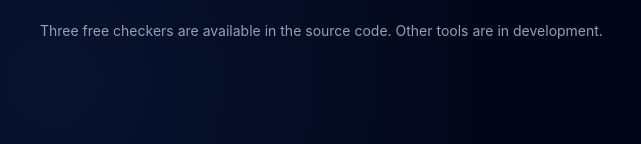
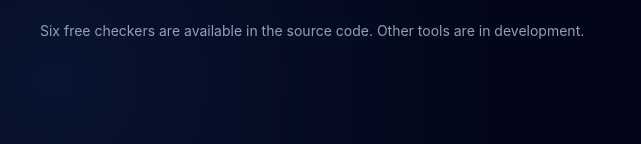
Before and after one commit to bharathuma/aiseoonline, an Astro site in the folder apps/web/: page / in a window 1280 px wide. Shown: the part 656-800 px from the top of the page, 10-651 px from the left. Built offline with nearby package versions, Linux system fonts and the light colour scheme; Astro itself is replaced by a stand-in of ours.

Commit message:
docs: document six implemented free SEO checks

```diff
--- a/apps/web/src/pages/index.astro
+++ b/apps/web/src/pages/index.astro
@@ -30,7 +30,7 @@ import ToolDirectory from '../components/ToolDirectory.tsx';
           <UiButton href="/audit/" variant="secondary">How site audits will work</UiButton>
         </div>
         <p class="mt-6 text-sm text-slate-400">
-          Three free checkers are available in the source code. Other tools are in development.
+          Six free checkers are available in the source code. Other tools are in development.
         </p>
       </div>
       <aside aria-label="Illustration of the planned SEO audit process" class="concept-panel">
```
